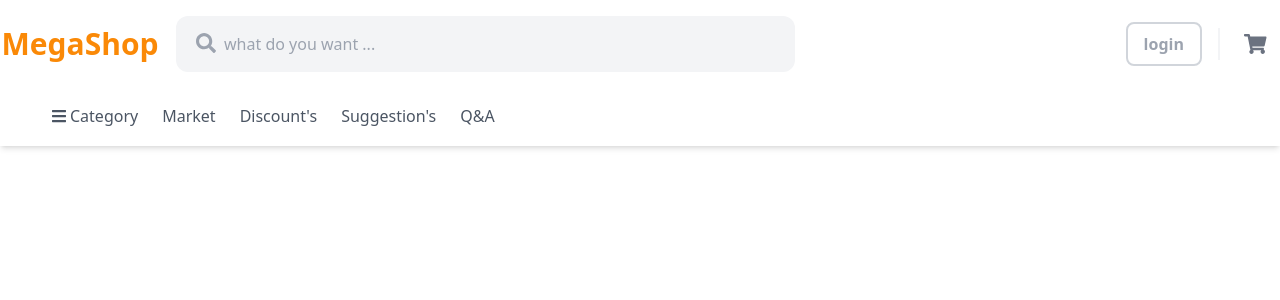
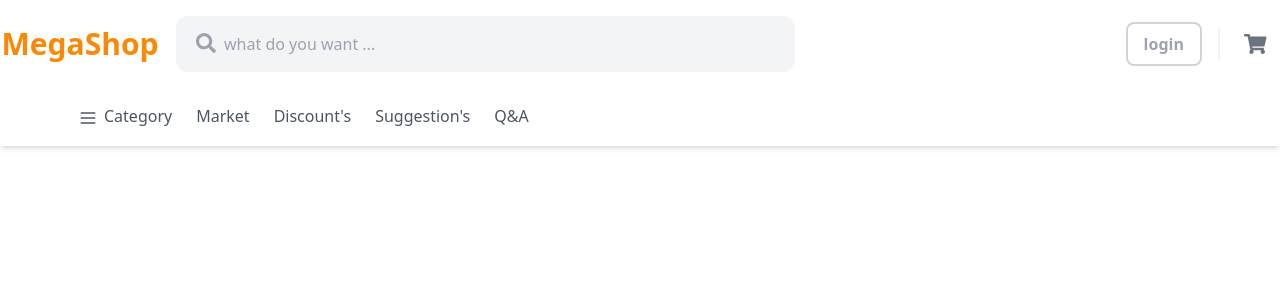
Before and after one commit to mjn81/MegaShop, a React (Create React App) app: page / in a window 1280 px wide. Shown: the top 300 px of the page. Built offline with nearby package versions, Linux system fonts and the light colour scheme.

Commit message:
Header icon system changed to dynamic

```diff
--- a/src/components/Header/Header.jsx
+++ b/src/components/Header/Header.jsx
@@ -5,6 +5,15 @@ import SearchInput from '../core/Input';
 import {Link} from "react-router-dom";
 const Header = () => {
     const categorytmp = [
+        {
+            "id":1,
+            "title":"Category",
+            "route":"/cat",
+            "icon":{
+                "path":"M4 6h16M4 12h16M4 18h16"
+            }
+
+        },
         {
             "id":2,
             "title":"Market",
@@ -50,21 +59,22 @@ const Header = () => {
                     <ul className='flex justify-center lg:justify-start text-gray-600 text-center '>
                         <li key={0} className='header-nav-list '>
                             <Link className='block py-4 px-3' to="/cat">
-                                <FontAwesomeIcon icon={faBars} />
-                                    <span className='pl-1'>
-                                        Category
-                                    </span>
+
+                            </Link>
+                        </li>
+                        {categorytmp.map(item=>(
+                            <li key={item.id} className='header-nav-list'>
+                                <Link className='block px-3 py-4' to={item.route}>
+                                   {item.icon && <svg xmlns="http://www.w3.org/2000/svg" className="h-5 w-6 inline" fill="none" viewBox="0 0 24 24" stroke="currentColor">
+                                        <path strokeLinecap="round" strokeLinejoin="round" strokeWidth={2} d={item.icon.path} />
+                                    </svg>
+                                    }
+                                <span className={item.icon ? 'pl-1' : ''}>
+                                    {item.title}
+                                </span>
                                 </Link>
-                        </li>
-                        {
-                            categorytmp.map(category=>(
-                                <li key={category.id} className='header-nav-list'>
-                                    <Link className='block px-3 py-4' to={category.route}>
-                                        {category.title}
-                                    </Link>
-                                </li>
-                            ))
-                        }
+                            </li>
+                        ))}
                     </ul>
                 </nav>
             </section>
```
